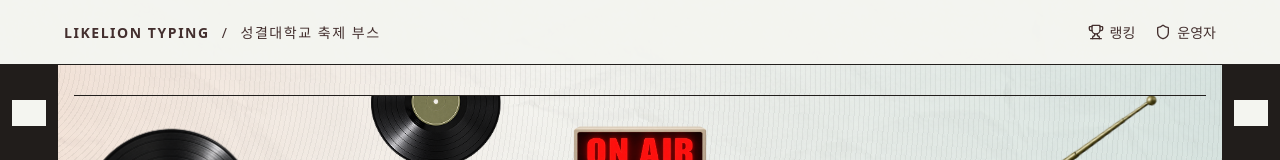
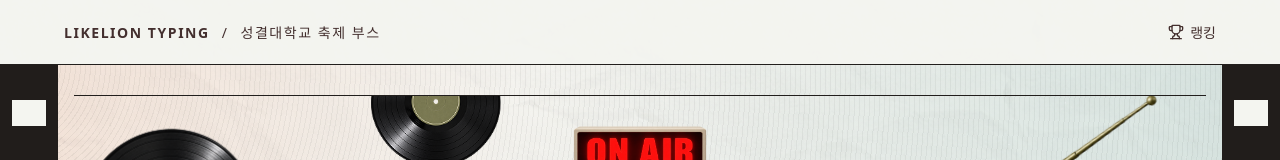
Before and after one commit to Minimin0/LikeLionTyping-Frontend, a React (Vite) app: page / in a window 1280 px wide. Shown: the top 160 px of the page. Built offline with nearby package versions, Linux system fonts and the light colour scheme; no server answers; a web font is replaced by a local one.

Commit message:
fix: hide admin entry from participant navigation

```diff
--- a/src/app/App.tsx
+++ b/src/app/App.tsx
@@ -1,4 +1,4 @@
-import { Shield, Trophy, UserRound } from 'lucide-react'
+import { Trophy, UserRound } from 'lucide-react'
 import { Link, Navigate, Route, Routes, useLocation } from 'react-router-dom'
 import { AdminPage } from '../features/admin/AdminPage'
 import { CategoriesPage } from '../features/category/CategoriesPage'
@@ -25,7 +25,7 @@ export default function App() {
             <strong>LIKELION TYPING</strong><span aria-hidden="true">/</span><span>성결대학교 축제 부스</span>
           </Link>
           <nav aria-label="주요 메뉴" className="radio-nav">
-            {/* 현재 화면으로 가는 링크는 숨긴다. 운영자 화면에서는 참가자 화면으로 갈 수 있어야 한다. */}
+            {/* 참가자 화면에는 운영자 진입 링크를 노출하지 않는다. 운영자는 /admin으로 직접 접근한다. */}
             {pathname !== ROUTES.LANDING && (
               <Link
                 className="radio-nav-link"
@@ -40,14 +40,6 @@ export default function App() {
                 to={ROUTES.RANKINGS}
               >
                 <Trophy className="size-4" /> 랭킹
-              </Link>
-            )}
-            {pathname !== ROUTES.ADMIN && (
-              <Link
-                className="radio-nav-link"
-                to={ROUTES.ADMIN}
-              >
-                <Shield className="size-4" /> 운영자
               </Link>
             )}
           </nav>
```
